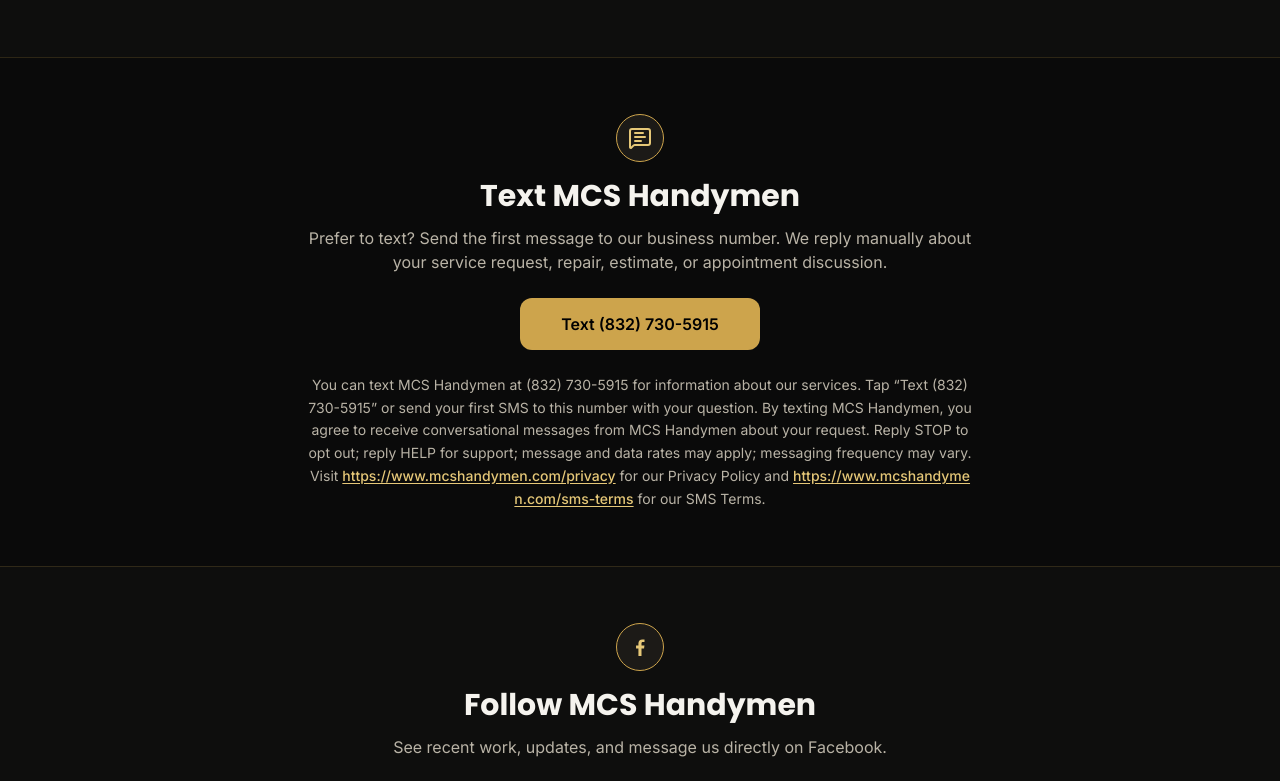
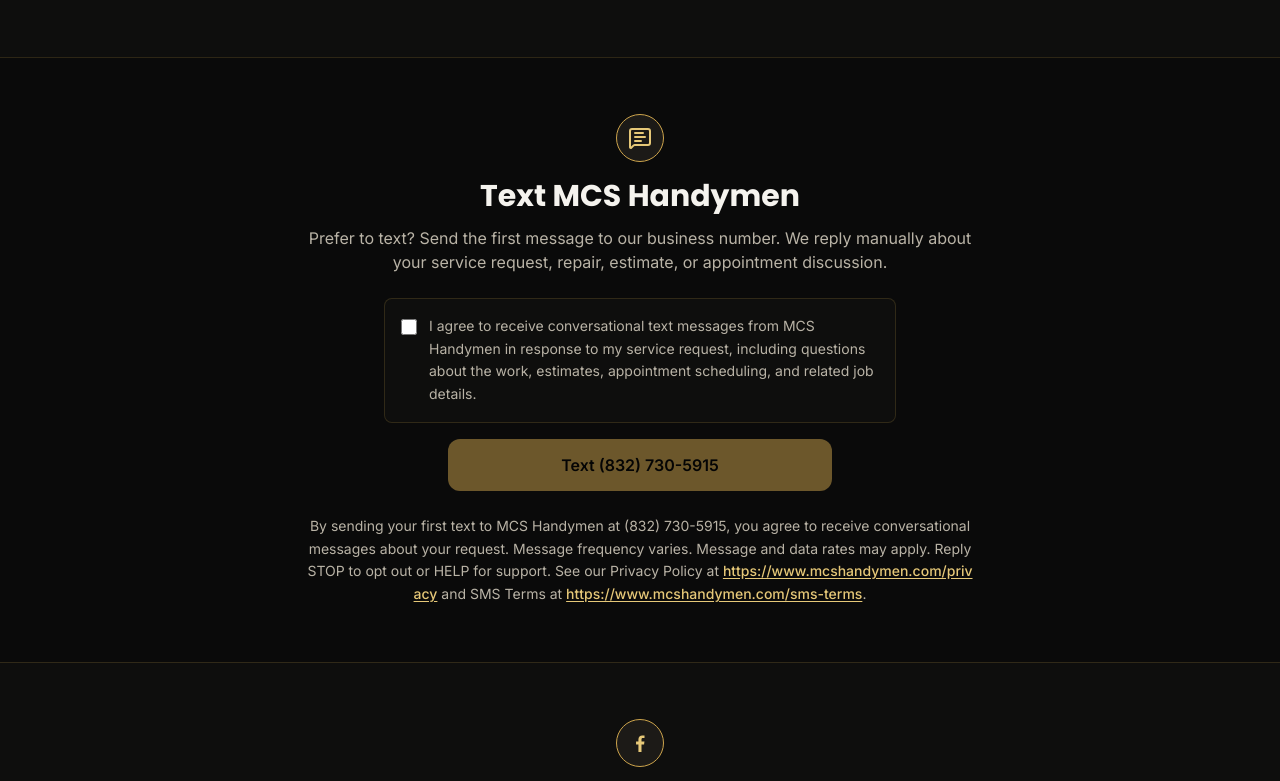
Before and after one commit to Gimlibob/mcs-handymen, a Next.js app: page / in a window 1280 px wide. Shown: the part 3608-4389 px from the top of the page. Built offline with nearby package versions, Linux system fonts and the light colour scheme.

Commit message:
Require SMS consent checkbox before enabling Text Us button.

```diff
--- a/components/TextUsSection.js
+++ b/components/TextUsSection.js
@@ -1,3 +1,6 @@
+"use client";
+
+import { useId, useState } from "react";
 import Link from "next/link";
 import { MessageSquareText } from "lucide-react";
 import {
@@ -11,12 +14,18 @@
 const PRIVACY_URL = `${SITE_URL.replace(/\/$/, "")}/privacy`;
 const SMS_TERMS_URL = `${SITE_URL.replace(/\/$/, "")}/sms-terms`;
 
+const buttonClassName =
+  "mt-4 inline-flex min-h-[52px] w-full max-w-sm items-center justify-center rounded-xl bg-gold px-6 text-base font-semibold text-black transition-colors hover:bg-gold-bright disabled:cursor-not-allowed disabled:opacity-50 disabled:hover:bg-gold sm:min-w-[240px]";
+
 /**
  * Public SMS invitation for RingCentral "They message us first".
  * Renders only when BUSINESS_SMS_NUMBER / BUSINESS_SMS_DISPLAY are set to a confirmed
  * professional business number (not the schema placeholder).
  */
 export default function TextUsSection() {
+  const consentId = useId();
+  const [consented, setConsented] = useState(false);
+
   if (!HAS_PUBLIC_BUSINESS_SMS) return null;
 
   return (
@@ -32,33 +41,55 @@
           Prefer to text? Send the first message to our business number. We reply manually about
           your service request, repair, estimate, or appointment discussion.
         </p>
-        <a
-          href={BUSINESS_SMS_HREF}
-          className="mt-6 inline-flex min-h-[52px] items-center justify-center rounded-xl bg-gold px-6 text-base font-semibold text-black transition-colors hover:bg-gold-bright sm:min-w-[240px]"
-        >
-          Text{" "}
-          {BUSINESS_SMS_DISPLAY}
-        </a>
+
+        <div className="mt-6 w-full max-w-lg text-left">
+          <label
+            htmlFor={consentId}
+            className="flex cursor-pointer items-start gap-3 rounded-lg border border-border-soft bg-surface/40 p-4 text-sm leading-relaxed text-muted"
+          >
+            <input
+              id={consentId}
+              type="checkbox"
+              checked={consented}
+              onChange={(e) => setConsented(e.target.checked)}
+              className="mt-1 h-4 w-4 shrink-0 accent-gold"
+            />
+            <span>
+              I agree to receive conversational text messages from {SITE_NAME} in response to my
+              service request, including questions about the work, estimates, appointment
+              scheduling, and related job details.
+            </span>
+          </label>
+        </div>
+
+        {consented ? (
+          <a href={BUSINESS_SMS_HREF} className={buttonClassName}>
+            Text {BUSINESS_SMS_DISPLAY}
+          </a>
+        ) : (
+          <button type="button" disabled aria-disabled="true" className={buttonClassName}>
+            Text {BUSINESS_SMS_DISPLAY}
+          </button>
+        )}
+
         <p className="mt-6 text-sm leading-relaxed text-muted">
-          You can text {SITE_NAME} at {BUSINESS_SMS_DISPLAY} for information about our services. Tap
-          &ldquo;Text {BUSINESS_SMS_DISPLAY}&rdquo; or send your first SMS to this number with your
-          question. By texting {SITE_NAME}, you agree to receive conversational messages from{" "}
-          {SITE_NAME} about your request. Reply STOP to opt out; reply HELP for support; message and
-          data rates may apply; messaging frequency may vary. Visit{" "}
+          By sending your first text to {SITE_NAME} at {BUSINESS_SMS_DISPLAY}, you agree to receive
+          conversational messages about your request. Message frequency varies. Message and data
+          rates may apply. Reply STOP to opt out or HELP for support. See our Privacy Policy at{" "}
           <Link
             href="/privacy"
             className="font-medium text-gold-bright underline underline-offset-2 break-all"
           >
             {PRIVACY_URL}
           </Link>{" "}
-          for our Privacy Policy and{" "}
+          and SMS Terms at{" "}
           <Link
             href="/sms-terms"
             className="font-medium text-gold-bright underline underline-offset-2 break-all"
           >
             {SMS_TERMS_URL}
-          </Link>{" "}
-          for our SMS Terms.
+          </Link>
+          .
         </p>
       </div>
     </section>
```
